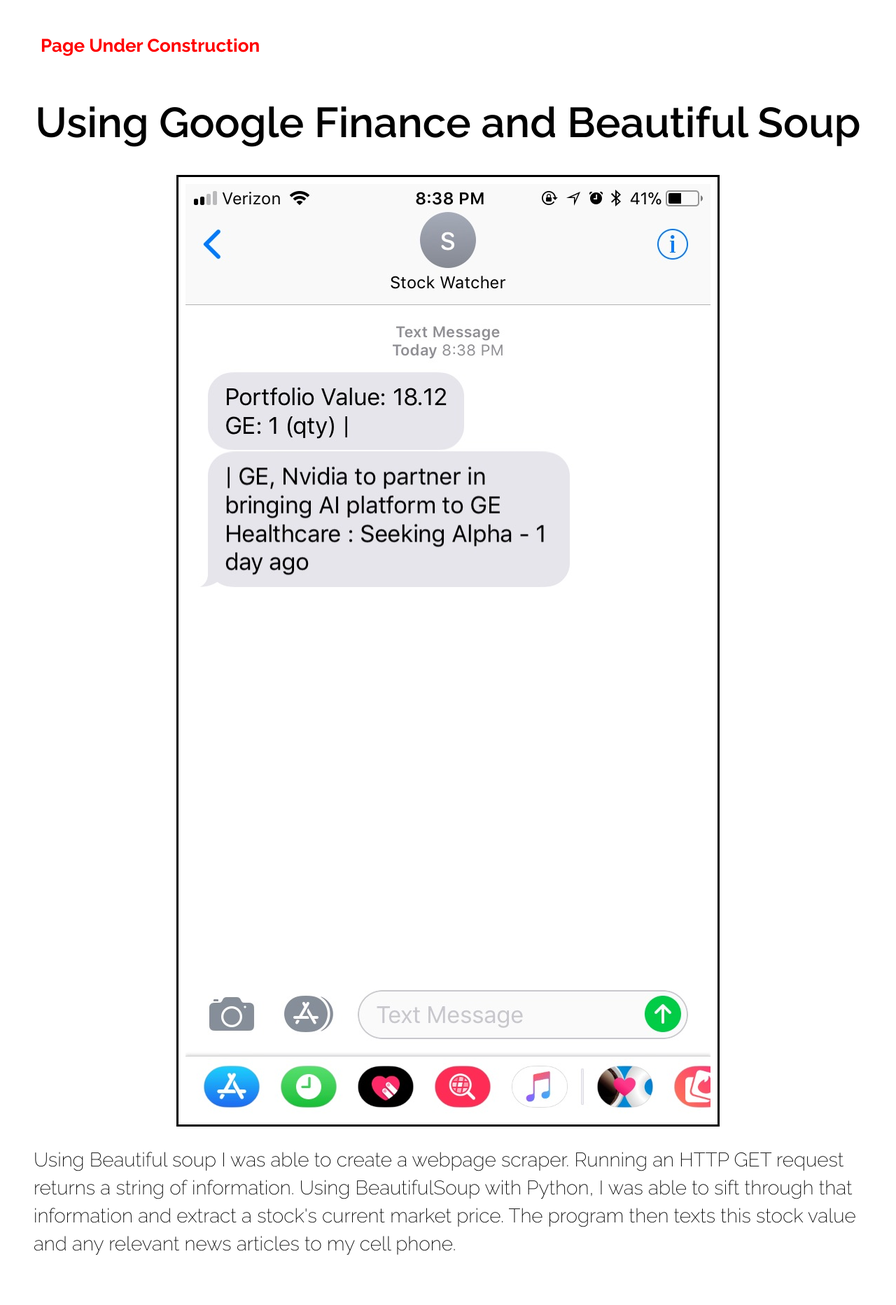
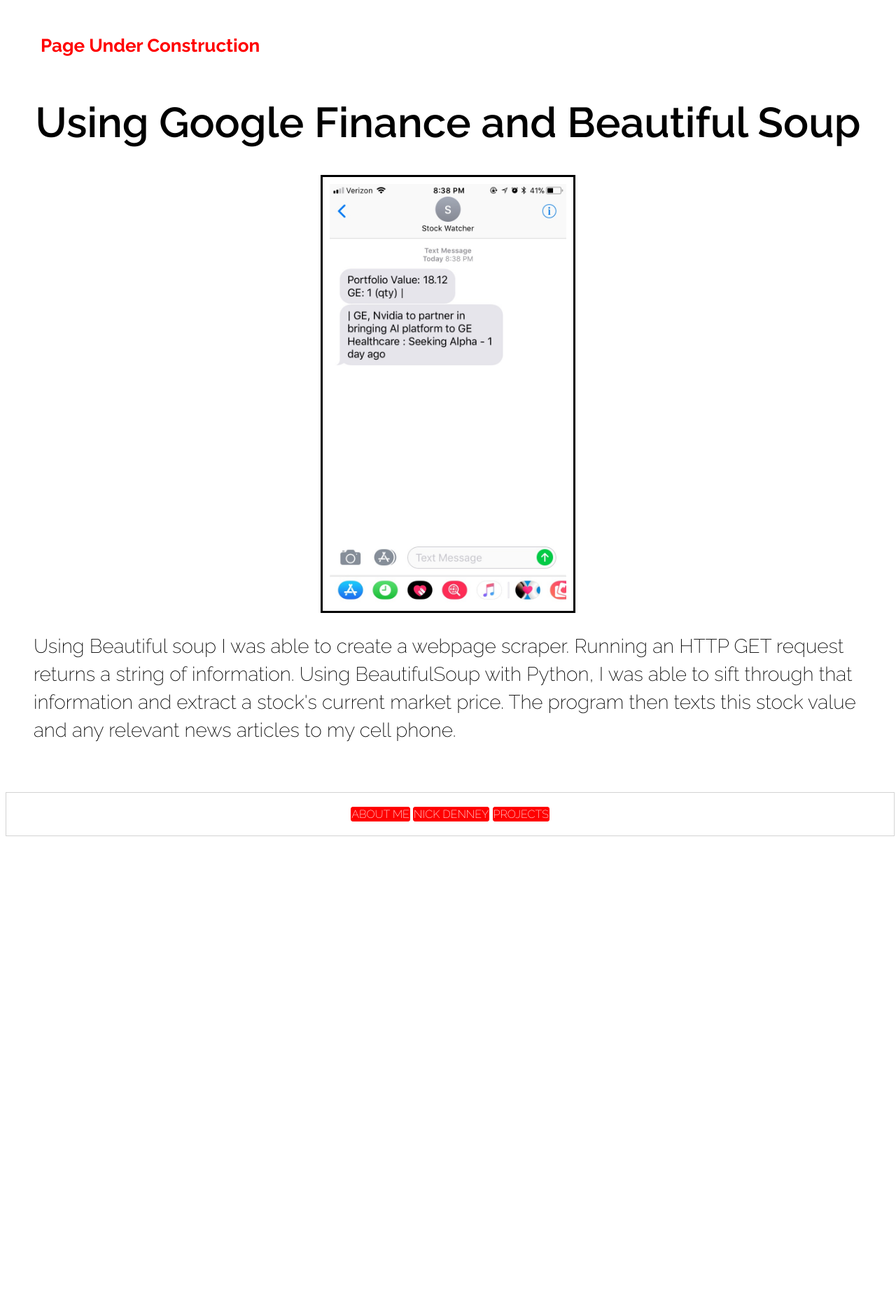
Before and after one commit to nickden3/nickden3-cc.github.io, a Jekyll site: the page Finance.html, which Jekyll copies as it is, in a window 1280 px wide. Shown: the part 583-2448 px from the top of the page at 70% size. Built offline with Jekyll 4.4.1, drawn with Linux system fonts in a browser that asks for light colours; after the commit the page ends 1786 px from its top, so only the background shows below that.

Commit message:
Update Finance.html

```diff
--- a/Finance.html
+++ b/Finance.html
@@ -28,7 +28,7 @@
     <div class="projects">
       <h1 class="abouth1">Using Google Finance and Beautiful Soup</h1>
         <div>
-          <img id="projectPics" src = "financeText.jpg">
+          <img id="projectPics" src = "financeText.jpg" <img id="projectPics" src="financeText.jpg" style="height: 600px;width: auto;">
       </div>
       <p class="projectDesc">Using Beautiful soup I was able to create a webpage scraper.  Running an HTTP GET request returns a string of information.  Using BeautifulSoup with Python,
                 I was able to sift through that information and extract a stock's current market price.  The program then texts this stock value and any relevant news articles to my cell phone.
```
